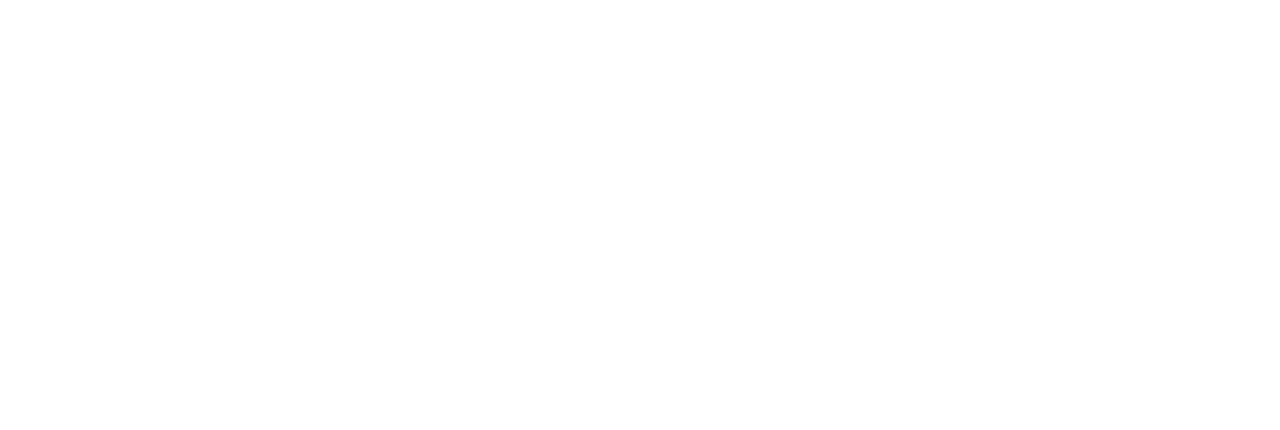
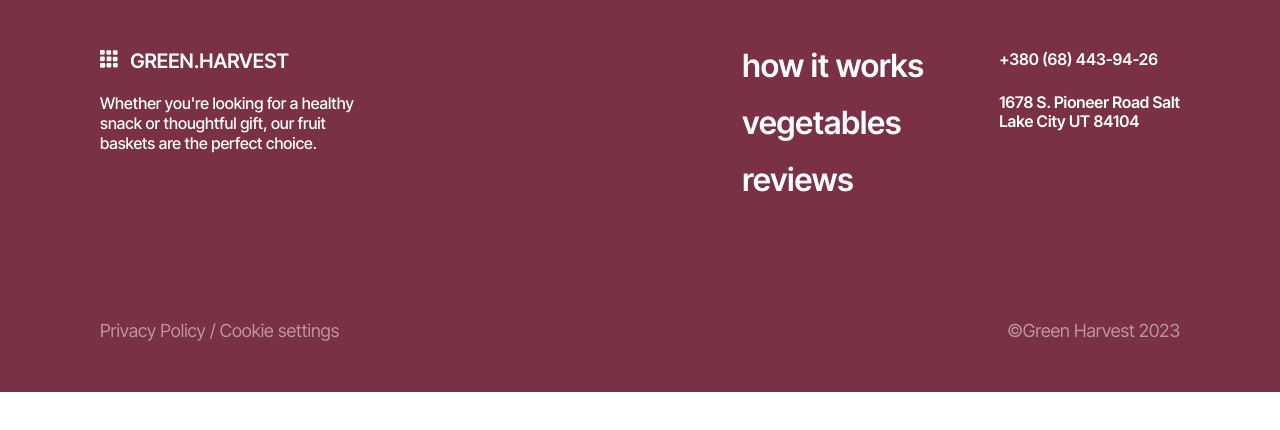
Before and after one commit to emrealtnts0/GreenHarvest, a plain HTML site: page index.html in a window 1280 px wide. Drawn offline with nearby package versions, Linux system fonts and the light colour scheme.

Commit message:
add footer

```diff
--- a/css/footer.css
+++ b/css/footer.css
@@ -0,0 +1,95 @@
+.footer {
+    background-color: var(--background-2)
+}
+
+.footer-div {
+    display: flex;
+    justify-content: space-between;
+    margin-left: 100px;
+    margin-right: 100px;
+}
+
+.footer-logo-column {
+    display: flex;
+    flex-direction: column;
+    margin-top: 50px;
+    width: 265px;
+    margin-right: 302px;
+}
+
+.svg-class {
+    margin-right: 8px;
+}
+
+.footer-logo {
+    text-decoration: none;
+    color: #fff;
+    margin-bottom: 25px;
+    width: 194px;
+    height: 18px;
+    font-family: var(--font-family);
+    font-size: 20px;
+    font-weight: 600;
+}
+
+.footer-text {
+    color: #fff;
+    font-size: 16px;
+    line-height: 20px;
+    font-weight: 500;
+    font-family: var(--font-family);
+}
+
+.options-column {
+    margin-top: 50px;
+    margin-bottom: 125px;
+}
+
+.footer-list {
+    list-style-type: none;
+}
+
+.footer-list {
+    display: flex;
+    flex-direction: column;
+    gap: 25px;
+}
+
+.footer-link {
+    text-decoration: none;
+    color: #fff;
+    font-size: 32px;
+    line-height: 32px;
+    font-weight: 600;
+    font-family: var(--font-family);
+}
+
+.footer-contacts {
+    margin-top: 50px;
+}
+
+.address-link {
+    display: flex;
+    flex-direction: column;
+    gap: 25px;
+    list-style-type: none;
+    text-decoration: none;
+    color: #fff;
+    font-style: normal;
+    font-family: var(--font-family);
+    font-weight: 600;
+}
+
+.footer-sub-info {
+    display: flex;
+    justify-content: space-between;
+    margin-right: 100px;
+    margin-left: 100px;
+}
+
+.sub-info-text {
+    color: rgba(251, 251, 251, 0.5);
+    margin-bottom: 50px;
+    font-family: var(--font-family);
+    font-size: 18px;
+}
--- a/index.html
+++ b/index.html
@@ -43,6 +43,61 @@
     <!-------------------------------- Your order section ----------------------------------->
 
     <!-------------------------------- Footer section --------------------------------------->
+<footer class="footer">
+  <div class="footer-div container">
+    <div class="footer-logo-column">
+      <a class="footer-logo" href="index.html">
+        <svg class="svg-class" width="18" height="18"><use href="./images/icons.svg#icon-logo-box"></use></svg>
+      GREEN.HARVEST </a>
+      <p class="footer-text">
+        Whether you're looking for a healthy snack or thoughtful gift, our fruit baskets are the perfect choice.
+      </p>
+    </div>
+    <div class="options-column">
+      <ul class="footer-list">
+        <li class="list-item">
+          <a class="footer-link" href="">
+            how it works </a>
+        </li>
+        <li class="list-item">
+          <a class="footer-link" href="">
+          vegetables </a>
+        </li>
+        <li class="list-item">
+          <a class="footer-link" href="">
+          reviews </a>
+        </li>
+      </ul>
+    </div>
+      <div class="footer-contacts">
+        <address class="footer-address">
+          <ul class="address-link">
+            <li class="list-item">
+              <a class="address-link" href="tel:+380684439426">
+                +380 (68) 443-94-26
+              </a>
+            </li>
+            <li class="list-item">
+              <a class="address-link">
+                1678 S. Pioneer Road Salt<br> Lake City UT 84104
+              </a>
+            </li>
+          </ul>
+        </address>
+      </div>
+    </div>
+
+  <div class="footer-sub-info">
+    <p class="sub-info-text">Privacy Policy / Cookie settings</p>
+    <p class="sub-info-text">©Green Harvest 2023</p>
+  </div>
+
+</footer>
+
+
+
+
+
 
     <!-- JavaScript -->
     <script src="index.js"></script>
```
